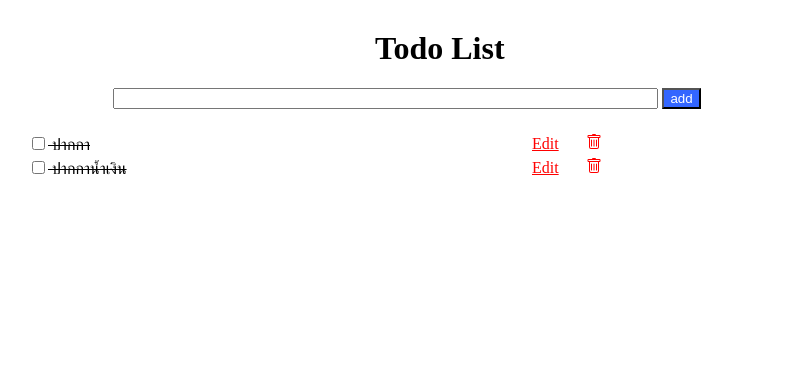
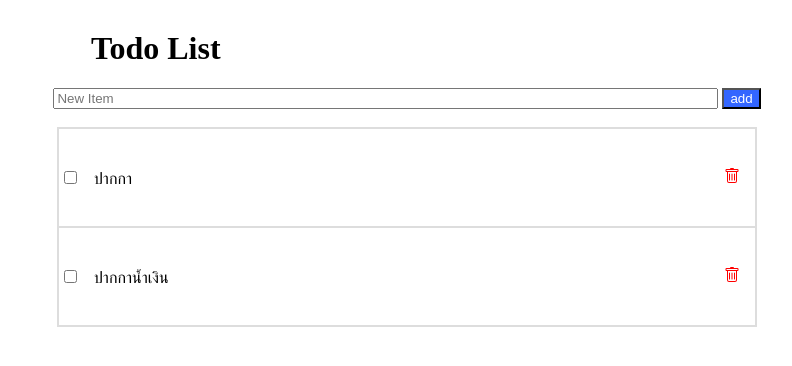
Before and after one commit to maidnoy/work, a PHP site: page /indexdb.php in a window 1280 px wide. Shown: the top 366 px of the page, without its empty margins (233-1025 px from the left). Run offline with PHP 8.4, Linux system fonts and the light colour scheme; data comes from the database, SQL or seed files in the repository.

Commit message:
Intern03/12

```diff
--- a/connect.php
+++ b/connect.php
@@ -10,24 +10,54 @@
 h1{
 
   margin-top: 30px;
-  margin-right: 60px;
-  margin-left: 600px;
+  margin-left: 25%;
 }
+  .tb{
 
-  a{
-
-  color: red;
+    border: 2px solid #ddd;
+    border-collapse: collapse;
 
   }
 
-    .a{
+  .tr{
+    border-bottom: 2px solid #ddd;
 
-        background: #3366FF;
-        color: #FFFFFF ;
+  }
+
+  .link{
+
+    color: red;
+    margin-right: 7%;
+    margin-left: 70%;
+
+  }
+
+  .b{
+    color: #fff;
+    background: #3366FF;
+  }
+
+  .li{
+
+
+    margin-right: 5%;
+    margin-left: 90%;
+  }
+    input[type=checkbox]:checked + label{
+
+  text-decoration: line-through;
     }
+
+  .la{
+    margin-left: 10px;
+  }
+
+</style>
 
 </head>
 <body>
+
+<!--inline-->
 
     <?php
 
--- a/edit.php
+++ b/edit.php
@@ -15,6 +15,7 @@
 
     require('connect.php');
 
+
         $id = $_GET['id'];
         $sql = "SELECT * FROM list WHERE id ='".$id."' ";
         $result = $conn->query($sql);
@@ -24,10 +25,11 @@
 ?>
 
 
-    <table border='1'>
+    <table align='center' >
     <form action='save_edit.php?id=<?php echo $row['id']; ?>'  method='post'>
         <tr>
             <td><label> Item List </label><input type="text" name="name" size='50' value='<?php $row['name']; ?>'></td>
+
             <td><input type="submit" name='edit' value="edit" size="5"></td>
         </tr>
     </form>
--- a/form.php
+++ b/form.php
@@ -17,9 +17,11 @@
     //สร้างช่องใส่ข้อมูล
 ?>
     <form name='frm'  method='post' action='save.php'  align='center'>
-    <input type="text" name="name" size='65'>
 
-    <input type="submit" name='add' value="add" size="5" class='a'>
+    <input type="text" name="name" size='80' Maxlength= '20' placeholder="New Item">
+
+    <input type="submit" name='add' value="add" size="10" class='b'>
+
     <br>
     <br>
 
--- a/indexdb.php
+++ b/indexdb.php
@@ -22,24 +22,19 @@
     //สร้างตาราง
 ?>
 
-<table  align='center'  >
+<table  align='center'  width="700px" class='tb'  height="200px" >
+    <?php while ($row = $result->fetch_assoc()): ?>
+    <tr  class='tr'>
 
-<tr  >
-    <td width = '500' >  </td>
-    <td width = '50'  align='center'>  </td>
-    <td width = '200'  align='center'>  </td>
-</tr>
-    <?php while ($row = $result->fetch_assoc()): ?>
-<tr   >
-    <td><s><input type='checkbox' > <?php echo $row['name'] ?> </s></td>
-    <td><a href='edit.php?id=<?php echo $row['id']; ?>'>Edit </td>
-    <td><a href='delete.php?id=<?php echo $row['id']; ?>'><svg width="1em" height="1em" viewBox="0 0 16 16" class="bi bi-trash" fill="currentColor" xmlns="http://www.w3.org/2000/svg">
-<path d="M5.5 5.5A.5.5 0 0 1 6 6v6a.5.5 0 0 1-1 0V6a.5.5 0 0 1 .5-.5zm2.5 0a.5.5 0 0 1 .5.5v6a.5.5 0 0 1-1 0V6a.5.5 0 0 1 .5-.5zm3 .5a.5.5 0 0 0-1 0v6a.5.5 0 0 0 1 0V6z"/>
-<path fill-rule="evenodd" d="M14.5 3a1 1 0 0 1-1 1H13v9a2 2 0 0 1-2 2H5a2 2 0 0 1-2-2V4h-.5a1 1 0 0 1-1-1V2a1 1 0 0 1 1-1H6a1 1 0 0 1 1-1h2a1 1 0 0 1 1 1h3.5a1 1 0 0 1 1 1v1zM4.118 4L4 4.059V13a1 1 0 0 0 1 1h6a1 1 0 0 0 1-1V4.059L11.882 4H4.118zM2.5 3V2h11v1h-11z"/>
-</svg></td>
+    <td >  <input type='checkbox' > <label class='la'> <?php echo $row['name'] ?> </label></td>
 
-</tr>
+    <td>  <a href='delete.php?id=<?php echo $row['id']; ?>'  class='link'><svg width="1em" height="1em" viewBox="0 0 16 16" class="bi bi-trash" fill="currentColor" xmlns="http://www.w3.org/2000/svg">
+    <path d="M5.5 5.5A.5.5 0 0 1 6 6v6a.5.5 0 0 1-1 0V6a.5.5 0 0 1 .5-.5zm2.5 0a.5.5 0 0 1 .5.5v6a.5.5 0 0 1-1 0V6a.5.5 0 0 1 .5-.5zm3 .5a.5.5 0 0 0-1 0v6a.5.5 0 0 0 1 0V6z"/>
+    <path fill-rule="evenodd" d="M14.5 3a1 1 0 0 1-1 1H13v9a2 2 0 0 1-2 2H5a2 2 0 0 1-2-2V4h-.5a1 1 0 0 1-1-1V2a1 1 0 0 1 1-1H6a1 1 0 0 1 1-1h2a1 1 0 0 1 1 1h3.5a1 1 0 0 1 1 1v1zM4.118 4L4 4.059V13a1 1 0 0 0 1 1h6a1 1 0 0 0 1-1V4.059L11.882 4H4.118zM2.5 3V2h11v1h-11z"/>
+    </svg></td>
 
+
+    </tr>
 <?php endwhile ?>
 </table>
 
--- a/save.php
+++ b/save.php
@@ -2,6 +2,7 @@
 
     require('connect.php');
 
+    if(!empty($_POST['name'])){
 
     if(isset($_POST['add'])){
         $name = $_POST['name'];
@@ -11,6 +12,8 @@
 
         header('location: indexdb.php');
 
+    }}else{
+        header('location: indexdb.php');
     }
 
 ?>
--- a/save_edit.php
+++ b/save_edit.php
@@ -9,7 +9,7 @@
         $id = $_GET['id'];
 
         $sql = "UPDATE list SET
-                    name = '$name' ,
+                    name = '$name'
 
                     WHERE id = '$id' ";
 
```
Also changed, not shown: 1 other file.
